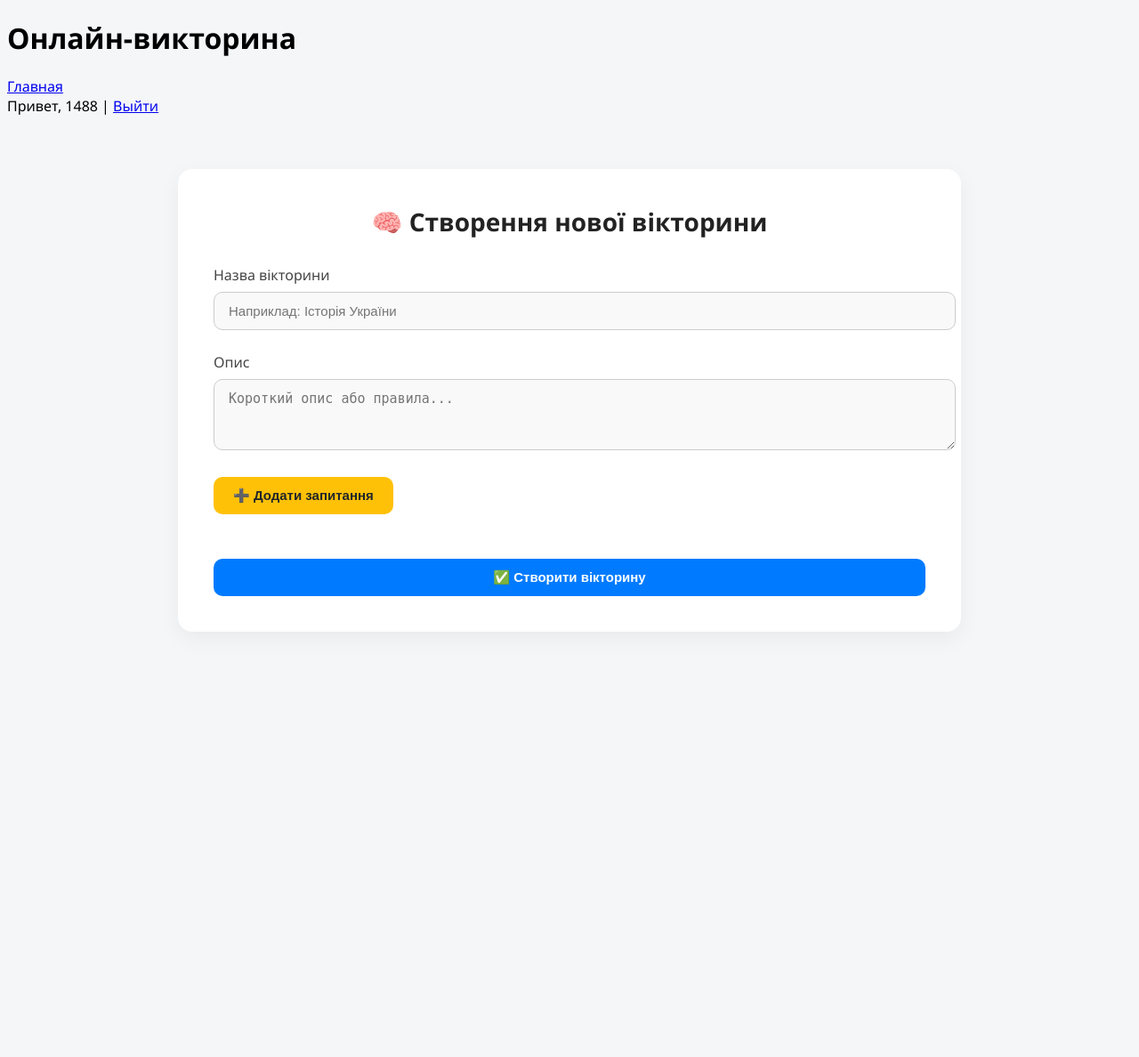
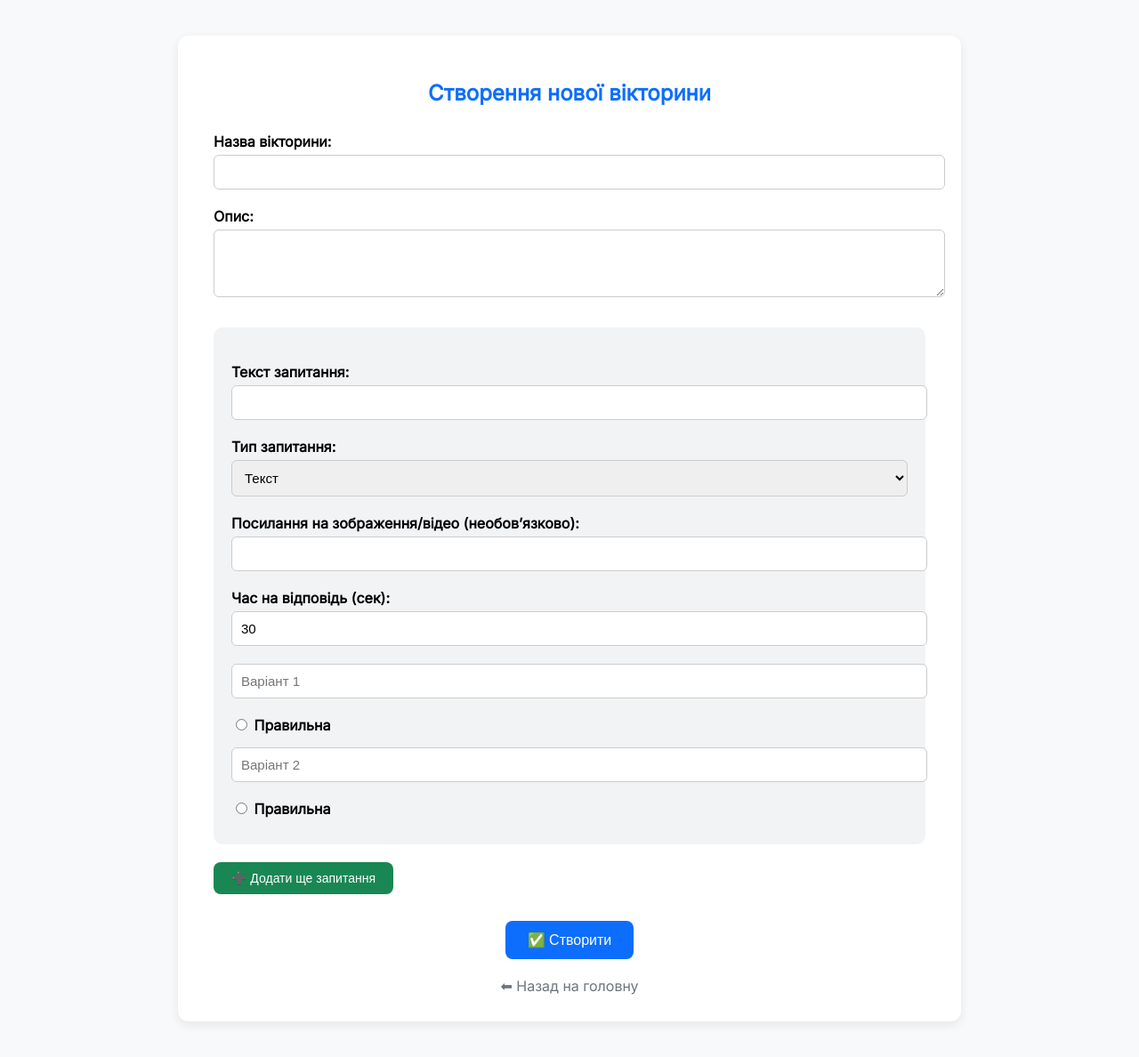
Before and after one commit to Imgenius228/online-quiz, a Django app: page /create/ in a window 1280 px wide. Shown: the whole page at 89% size. Before the commit the page ends 670 px from the top, so only its background shows below. Run offline with Django 5.2, Linux system fonts and the light colour scheme; a user stored in the database is signed in.

```diff
--- a/quiz/templates/quiz/create_quiz.html
+++ b/quiz/templates/quiz/create_quiz.html
@@ -1,213 +1,191 @@
-{% extends 'quiz/base.html' %}
 {% load static %}
-
-{% block content %}
+<!DOCTYPE html>
+<html lang="uk">
+<head>
+  <meta charset="UTF-8">
+  <title>Створення Вікторини</title>
+  <link href="https://fonts.googleapis.com/css2?family=Inter&display=swap" rel="stylesheet">
   <style>
     body {
-    background: #f4f6f8;
-    font-family: 'Segoe UI', sans-serif;
+      font-family: 'Inter', sans-serif;
+      background: #f8f9fa;
+      margin: 0;
+      padding: 0;
     }
 
-  .form-wrapper {
+    .container {
       max-width: 800px;
-    margin: 60px auto;
+      margin: 40px auto;
       background: white;
-    border-radius: 16px;
-    box-shadow: 0 8px 24px rgba(0, 0, 0, 0.05);
-    padding: 40px;
-    animation: fadeIn 0.5s ease;
+      padding: 30px 40px;
+      border-radius: 12px;
+      box-shadow: 0 4px 12px rgba(0,0,0,0.08);
     }
 
-  .form-title {
-    font-size: 28px;
-    font-weight: bold;
+    h2 {
+      text-align: center;
       margin-bottom: 30px;
-    color: #222;
-    text-align: center;
+      color: #0d6efd;
     }
 
-  .form-group {
-    margin-bottom: 25px;
+    form label {
+      display: block;
+      margin-top: 20px;
+      font-weight: bold;
     }
 
-  .form-group label {
-    font-weight: 500;
-    display: block;
-    margin-bottom: 8px;
-    color: #444;
-  }
-
-  .form-group input,
-  .form-group textarea,
-  .form-group select {
+    input[type="text"],
+    textarea,
+    input[type="url"],
+    select,
+    input[type="number"] {
       width: 100%;
-    padding: 12px 16px;
+      padding: 10px;
+      border: 1px solid #ccc;
+      border-radius: 6px;
+      margin-top: 5px;
       font-size: 15px;
-    border: 1px solid #ccc;
-    border-radius: 10px;
-    background: #f9f9f9;
-    transition: 0.2s ease;
-  }
-
-  .form-group input:focus,
-  .form-group textarea:focus,
-  .form-group select:focus {
-    border-color: #007bff;
-    outline: none;
-    background: #fff;
     }
 
     .question-block {
-    background: #f8f9fa;
-    border-radius: 12px;
+      margin-top: 30px;
       padding: 20px;
-    margin-bottom: 30px;
-    border: 1px solid #ddd;
+      background: #f1f3f5;
+      border-radius: 10px;
     }
 
-  .question-block h4 {
-    margin-bottom: 15px;
-    color: #333;
-    font-size: 18px;
+    .answers {
+      margin-top: 15px;
     }
 
-  .answer-group {
-    display: flex;
-    align-items: center;
-    gap: 10px;
+    .answer {
       margin-bottom: 10px;
     }
 
-  .answer-group input[type="text"] {
-    flex: 1;
+    .add-btn {
+      margin-top: 20px;
+      background: #198754;
+      color: white;
+      padding: 10px 20px;
+      border: none;
+      border-radius: 8px;
+      cursor: pointer;
+      font-size: 14px;
     }
 
-  .btn {
-    display: inline-block;
-    padding: 12px 22px;
-    font-weight: 600;
+    .submit-btn {
+      margin-top: 30px;
+      background: #0d6efd;
+      color: white;
+      padding: 12px 25px;
       border: none;
-    border-radius: 10px;
+      border-radius: 8px;
+      font-size: 16px;
       cursor: pointer;
-    transition: 0.2s ease;
-    font-size: 15px;
+      display: block;
+      margin-left: auto;
+      margin-right: auto;
     }
 
-  .btn-add {
-    background-color: #ffc107;
-    color: #212529;
-    margin-bottom: 30px;
-  }
-
-  .btn-add:hover {
-    background-color: #e0a800;
-  }
-
-  .btn-submit {
-    background-color: #007bff;
-    color: white;
-    width: 100%;
+    .back-link {
+      display: block;
+      text-align: center;
       margin-top: 20px;
-  }
-
-  .btn-submit:hover {
-    background-color: #0069d9;
-  }
-
-  @keyframes fadeIn {
-    from {
-      opacity: 0;
-      transform: translateY(15px);
-    }
-    to {
-      opacity: 1;
-      transform: translateY(0);
-    }
+      text-decoration: none;
+      color: #6c757d;
     }
   </style>
+</head>
+<body>
 
-<div class="form-wrapper">
-  <div class="form-title">🧠 Створення нової вікторини</div>
-
+<div class="container">
+  <h2>Створення нової вікторини</h2>
   <form method="post" enctype="multipart/form-data">
     {% csrf_token %}
 
-    <div class="form-group">
-      <label>Назва вікторини</label>
-      <input type="text" name="title" placeholder="Наприклад: Історія України" required>
+    <label for="title">Назва вікторини:</label>
+    <input type="text" name="title" required>
+
+    <label for="description">Опис:</label>
+    <textarea name="description" rows="3" required></textarea>
+
+    <div id="questions">
+      <div class="question-block">
+        <label>Текст запитання:</label>
+        <input type="text" name="question_0" required>
+
+        <label>Тип запитання:</label>
+        <select name="question_type_0">
+          <option value="text">Текст</option>
+          <option value="image">Зображення</option>
+          <option value="video">Відео</option>
+        </select>
+
+        <label>Посилання на зображення/відео (необов’язково):</label>
+        <input type="url" name="media_0">
+
+        <label>Час на відповідь (сек):</label>
+        <input type="number" name="time_limit_0" value="30" min="5">
+
+        <div class="answers">
+          <div class="answer">
+            <input type="text" name="answer_0_0" placeholder="Варіант 1" required>
+            <label><input type="radio" name="correct_0" value="0"> Правильна</label>
+          </div>
+          <div class="answer">
+            <input type="text" name="answer_0_1" placeholder="Варіант 2">
+            <label><input type="radio" name="correct_0" value="1"> Правильна</label>
+          </div>
+        </div>
+      </div>
     </div>
 
-    <div class="form-group">
-      <label>Опис</label>
-      <textarea name="description" rows="3" placeholder="Короткий опис або правила..."></textarea>
-    </div>
+    <button type="button" class="add-btn" onclick="addQuestion()">➕ Додати ще запитання</button>
 
-    <div id="questions-container"></div>
-
-    <button type="button" onclick="addQuestion()" class="btn btn-add">
-      ➕ Додати запитання
-    </button>
-
-    <button type="submit" class="btn btn-submit">
-      ✅ Створити вікторину
-    </button>
+    <button type="submit" class="submit-btn">✅ Створити</button>
+    <a href="{% url 'quiz:index' %}" class="back-link">⬅ Назад на головну</a>
   </form>
 </div>
 
 <script>
-let questionIndex = 0;
+  let questionIndex = 1;
 
   function addQuestion() {
-  const container = document.getElementById("questions-container");
+    const container = document.getElementById('questions');
+    const block = document.createElement('div');
+    block.className = 'question-block';
+    block.innerHTML = `
+      <label>Текст запитання:</label>
+      <input type="text" name="question_${questionIndex}" required>
 
-  const html = `
-    <div class="question-block">
-      <h4>Питання ${questionIndex + 1}</h4>
-
-      <div class="form-group">
-        <label>Текст питання</label>
-        <input type="text" name="questions[${questionIndex}][text]" required>
-      </div>
-
-      <div class="form-group">
-        <label>Тип</label>
-        <select name="questions[${questionIndex}][type]">
+      <label>Тип запитання:</label>
+      <select name="question_type_${questionIndex}">
         <option value="text">Текст</option>
         <option value="image">Зображення</option>
         <option value="video">Відео</option>
       </select>
+
+      <label>Посилання на зображення/відео (необов’язково):</label>
+      <input type="url" name="media_${questionIndex}">
+
+      <label>Час на відповідь (сек):</label>
+      <input type="number" name="time_limit_${questionIndex}" value="30" min="5">
+
+      <div class="answers">
+        <div class="answer">
+          <input type="text" name="answer_${questionIndex}_0" placeholder="Варіант 1" required>
+          <label><input type="radio" name="correct_${questionIndex}" value="0"> Правильна</label>
         </div>
-
-      <div class="form-group">
-        <label>Зображення (не обов'язково)</label>
-        <input type="file" name="questions[${questionIndex}][image]">
-      </div>
-
-      <div class="form-group">
-        <label>Відео URL (не обов'язково)</label>
-        <input type="url" name="questions[${questionIndex}][video_url]">
-      </div>
-
-      <div class="form-group">
-        <label>Час на запитання (секунди)</label>
-        <input type="number" name="questions[${questionIndex}][time_limit]" value="30" min="5">
-      </div>
-
-      <div class="form-group">
-        <label>Варіанти відповідей</label>
-        <div class="answer-group">
-          <input type="text" name="questions[${questionIndex}][answers][0][text]" placeholder="Варіант 1" required>
-          <input type="checkbox" name="questions[${questionIndex}][answers][0][correct]"> Правильний
-        </div>
-        <div class="answer-group">
-          <input type="text" name="questions[${questionIndex}][answers][1][text]" placeholder="Варіант 2" required>
-          <input type="checkbox" name="questions[${questionIndex}][answers][1][correct]"> Правильний
-        </div>
+        <div class="answer">
+          <input type="text" name="answer_${questionIndex}_1" placeholder="Варіант 2">
+          <label><input type="radio" name="correct_${questionIndex}" value="1"> Правильна</label>
         </div>
       </div>
     `;
-  container.insertAdjacentHTML('beforeend', html);
+    container.appendChild(block);
     questionIndex++;
   }
 </script>
-{% endblock %}
+
+</body>
+</html>
```
Lines whose indentation alone changed are shown as unchanged.
